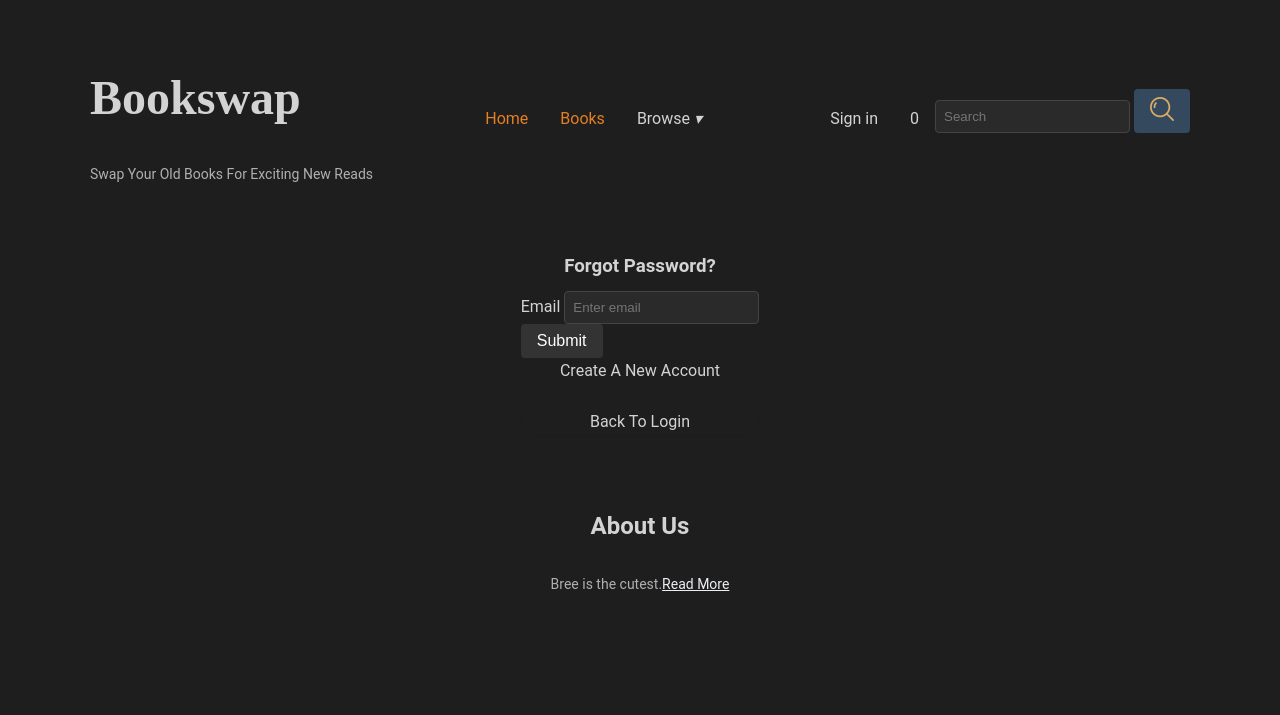
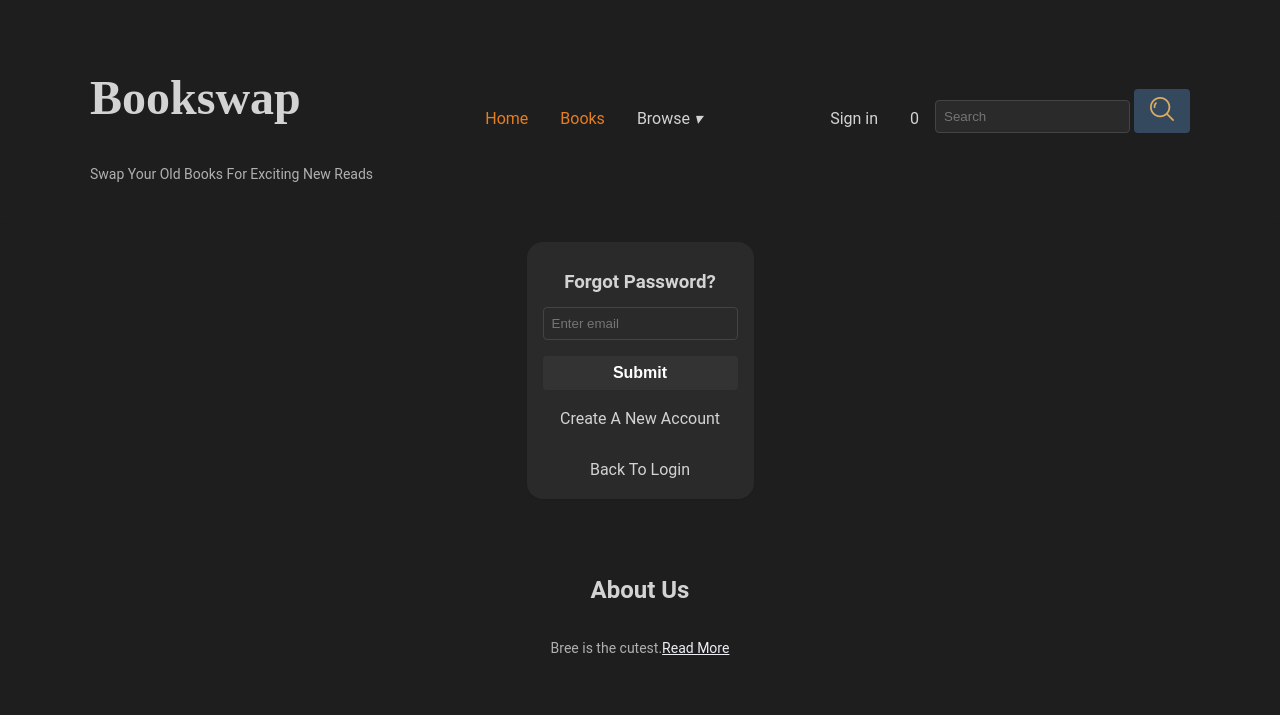
Before and after one commit to xkhanhnguyen/book-swap-project, a Django app: page /accounts/password-reset/ in a window 1280 px wide. Shown: the top 715 px of the page. Run offline with Django 4.2, Linux system fonts and the light colour scheme; some libraries are stand-ins or nearby versions.

Commit message:
small fix password_reset

```diff
--- a/static/css/styles.css
+++ b/static/css/styles.css
@@ -7,6 +7,7 @@
   --text-dark: #3c4250;
   --border-color: #eceef3;
   --background-color: #1e1e1e;
+  --card-background: #2a2a2a;
   --text-light-grey: #d3d3d3;
   --navbar-shadow: 0 1px 2px 0 rgba(0, 0, 0, 0.05);
   --navbar-padding-y: 1rem;
@@ -608,11 +609,15 @@ h5 {
 }
 
 .card {
-  background-color: var(--background-color);
+  background: transparent;
+  background-color: var(--card-background);
   border: none;
   border-radius: 1rem;
   box-shadow: var(--navbar-shadow);
   color: var(--text-light-grey);
+  max-width: fit-content;
+  padding: 1rem;
+  margin: auto;
 }
 
 .card h1 {
@@ -637,6 +642,11 @@ h5 {
 .btn-dark {
   background-color: #333;
   color: #fff;
+  text-align: center;
+  font-weight: bold;
+  width: 100%;
+  max-width: 450px;
+  margin: 1rem 0;
 }
 
 .btn-dark:hover {
@@ -671,7 +681,7 @@ hr {
 .center-container hr {
   width: 100%;
   max-width: 450px;
-  margin: 1rem 0; /* Adjust spacing around the horizontal rule */
+  margin: 1rem 0;
 }
 
 .center-container p {
@@ -680,16 +690,15 @@ hr {
 }
 
 .center-container a {
-  background-color: #dd4b39; /* Default button color (Google) */
+  background-color: #dd4b39;
   width: 450px;
   margin-bottom: 0.5rem;
   text-align: center;
 }
 
 .center-container a.facebook {
-  background-color: #3b5998; /* Facebook color */
+  background-color: #3b5998;
 }
 
 .center-container a.github {
-  background-color: rgb(7, 53, 7); /* GitHub color */
-}
+  background-color: rgb(7, 53, 7);
--- a/users/templates/users/login.html
+++ b/users/templates/users/login.html
@@ -21,7 +21,7 @@
                             <label> Remember me</label>
                         </div>
                     </div>
-                    <button class="btn btn-dark btn-lg btn-block" type="submit">Sign in</button>
+                    <button class="btn btn-dark btn-block mb-2" type="submit">Sign in</button>
 
 
                     <div class="center-container">
--- a/users/templates/users/password_reset.html
+++ b/users/templates/users/password_reset.html
@@ -29,7 +29,6 @@
                             <div class="form-row">
                                 <div class="col-md-10 offset-md-1">
                                     <div class="form-group">
-                                        <label class="small mb-1" for="id_email">Email</label>
                                         <input type="email" name="email" class="form-control" autocomplete="email"
                                             maxlength="254" required id="id_email" placeholder="Enter email">
                                     </div>
```
